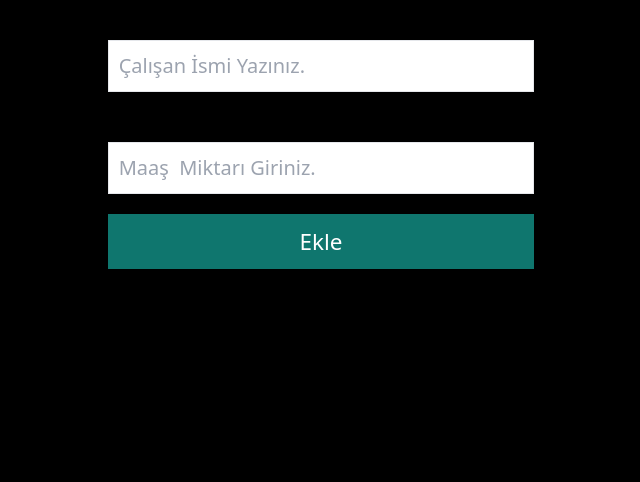
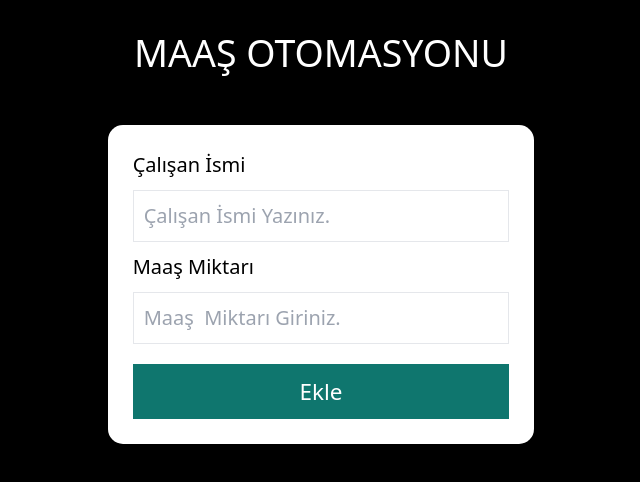
Before and after one commit to RSTCMGZ/WorkersApp, a React (Create React App) app: page / in a window 1280 px wide. Shown: the top 482 px of the page, without its empty margins (319-959 px from the left). Built offline with nearby package versions, Linux system fonts and the light colour scheme; the HTML template or start-up script is replaced by a standard one.

Commit message:
Add-Button-Card

```diff
--- a/src/App.jsx
+++ b/src/App.jsx
@@ -3,6 +3,9 @@
 function App() {
   return (
     <div className="App">
+      <h1 className="text-white text-center mt-6 text-3xl uppercase">
+        Maaş Otomasyonu
+      </h1>
       <AddWorker />
     </div>
   );
--- /dev/null
+++ b/src/components/UL/Button.jsx
@@ -0,0 +1,11 @@
+function Button(props) {
+  return (
+    <button
+      className={`p-2 text-lg  bg-teal-700 text-white ${props.className}`}
+    >
+      {props.children}
+    </button>
+  );
+}
+
+export default Button;
--- /dev/null
+++ b/src/components/UL/Card.jsx
@@ -0,0 +1,9 @@
+function Card(props) {
+  return (
+    <div className={`bg-white p-5 rounded-xl ${props.className}`}>
+      {props.children}
+    </div>
+  );
+}
+
+export default Card;
--- a/src/components/Workers/AddWorker.jsx
+++ b/src/components/Workers/AddWorker.jsx
@@ -1,5 +1,9 @@
+import Button from "../UL/Button";
+import Card from "../UL/Card";
+
 function AddWorker() {
   return (
+    <Card className={"mt-10"}>
       <form className="flex flex-col gap-y-2">
         <label htmlFor="name" className="font-medium">
           Çalışan İsmi
@@ -14,15 +18,16 @@
           Maaş Miktarı
         </label>
         <input
-        type="text"
+          type="number"
           className="max-w-[40rem] w-full mx-auto border p-2"
           placeholder="Maaş  Miktarı Giriniz."
           id="wage"
         />
-      <button className="p-2 text-lg mt-2 bg-teal-700 text-white" type="submit">
+        <Button className="mt-2" type="submit">
           Ekle
-      </button>
+        </Button>
       </form>
+    </Card>
   );
 }
 
```
Lines whose indentation alone changed are shown as unchanged.
